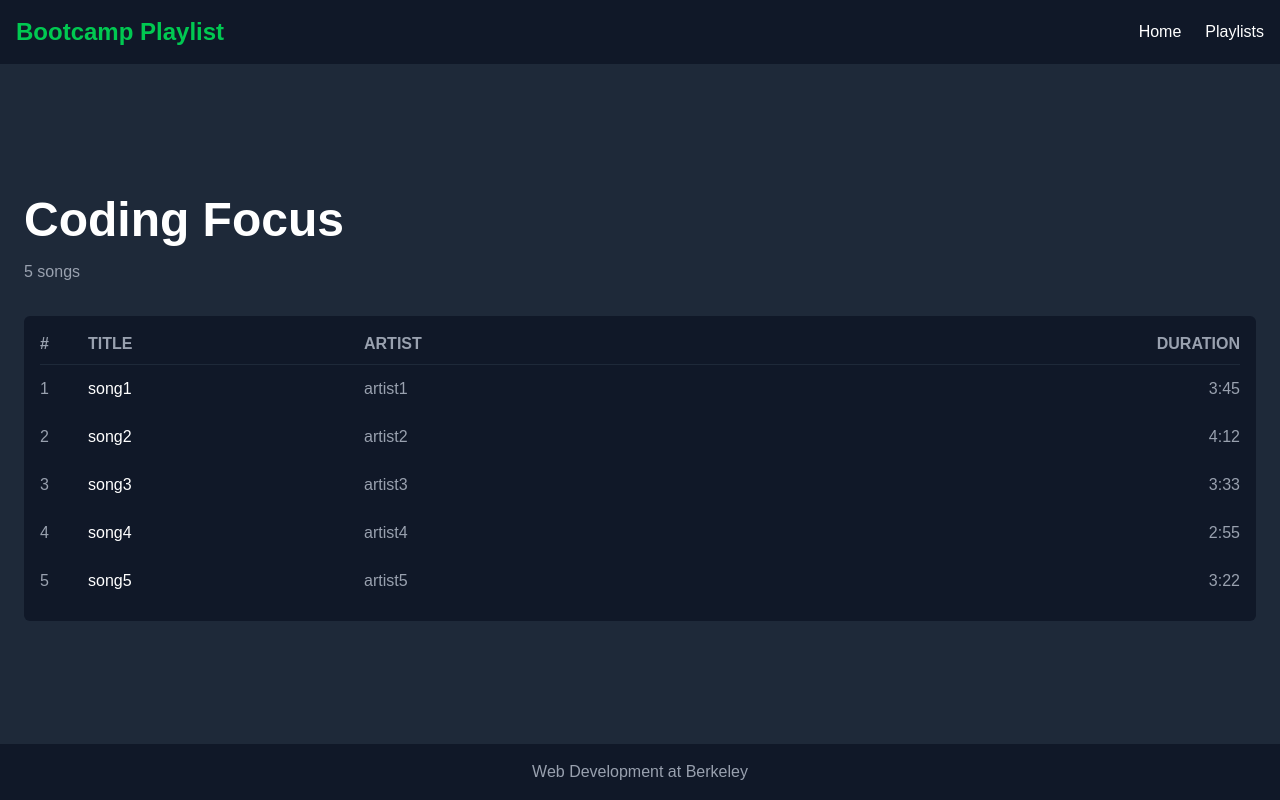
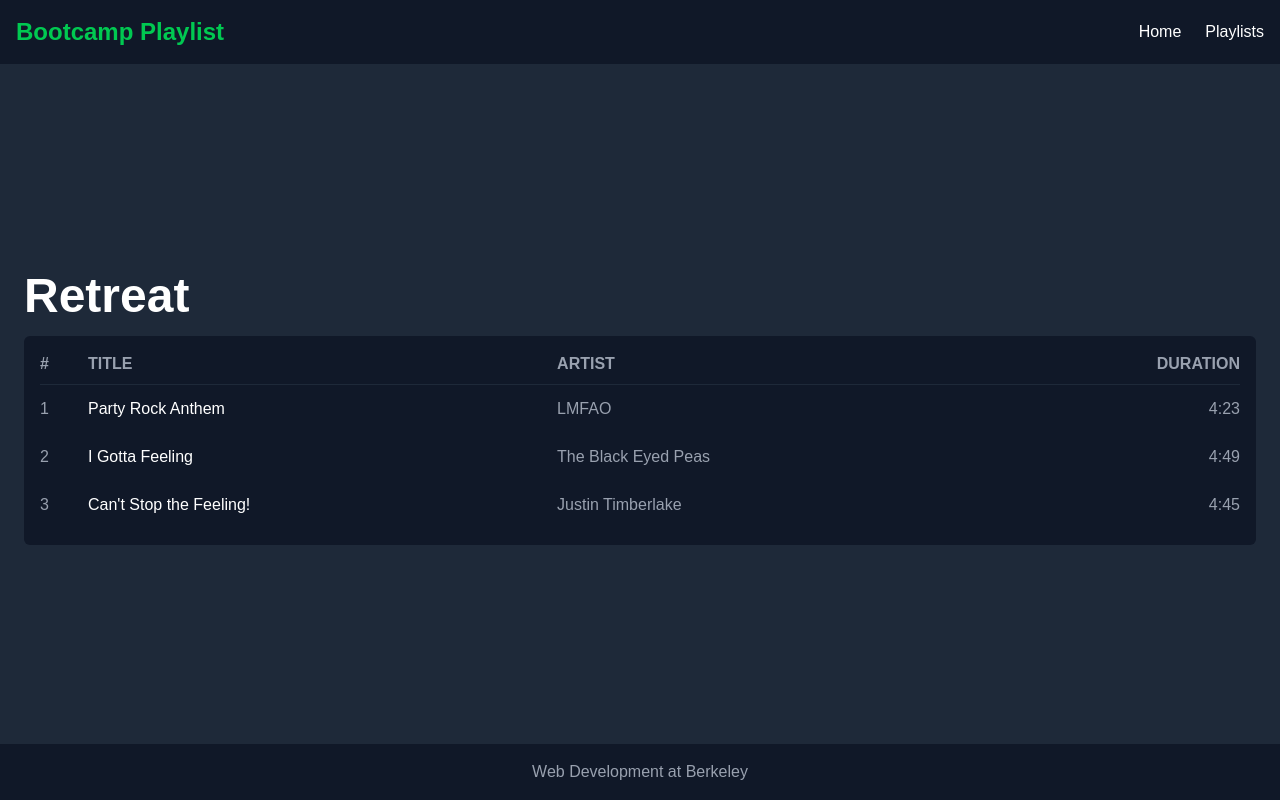
Before and after one commit to ortizrodrigo/rodrigo-bootcamp-playlist, a Next.js app in the folder my-app/: page /playlists/1 in a window 1280 px wide. Built offline with nearby package versions, Linux system fonts and the light colour scheme.

Commit message:
added global state management w/ useContext and an add playlist button

```diff
--- a/my-app/src/components/Layout.tsx
+++ b/my-app/src/components/Layout.tsx
@@ -1,7 +1,9 @@
 import Link from "next/link";
+import { PlaylistProvider } from "../contexts/PlaylistContext";
 
 export default function Layout({ children }: { children: React.ReactNode }) {
     return (
+        <PlaylistProvider>
             <div className="flex flex-col min-h-screen bg-gray-800 text-white">
             {/* Header */}
             <header className="flex justify-between items-center p-4 border-b border-gray-800 bg-gray-900">
@@ -27,5 +29,6 @@ export default function Layout({ children }: { children: React.ReactNode }) {
                 Web Development at Berkeley
             </footer>
             </div>
+        </PlaylistProvider>
     );
 }
--- /dev/null
+++ b/my-app/src/components/Modal.tsx
@@ -0,0 +1,28 @@
+import { ReactNode } from "react";
+import type React from "react"
+
+interface ModalProps {
+    isOpen: boolean;
+    onClose: () => void;
+    children: ReactNode;
+    title?: string;
+}
+
+export default function Modal({ isOpen, onClose, children, title }: ModalProps) {
+    if (!isOpen) return null;
+
+    return (
+        <div className="fixed inset-0 z-50 flex items-center justify-center bg-gray-900 bg-opacity-30">
+            <div className="bg-gray-800 rounded-lg p-6 w-full max-w-md">
+                {title && (<h2 className="text-xl font-bold text-white mb-4">{title}</h2>)}
+                <div>{children}</div>
+                <button
+                    onClick={onClose}
+                    className="mt-4 bg-red-500 hover:bg-red-600 text-white font-bold px-4 py-2 rounded-md"
+                >
+                    Close
+                </button>
+            </div>
+        </div>
+    );
+}
--- a/my-app/src/contexts/PlaylistContext.tsx
+++ b/my-app/src/contexts/PlaylistContext.tsx
@@ -1,99 +1,61 @@
-import { createContext, useContext, useState, ReactNode } from 'react';
+import { createContext, useContext, useState, ReactNode } from "react";
 
-const INITIAL_PLAYLISTS = [
-  { id: "1", name: "Coding Focus", tracks: 5},
-  { id: "2", name: "Study Beats", tracks: 4},
-];
-
-const INITIAL_TRACKS = {
-  "1": [
-    { id: "101", title: "Focus Mode", artist: "CodeMaster", duration: "3:45" },
-    { id: "102", title: "Algorithm Flow", artist: "ByteBeats", duration: "4:12" },
-    { id: "103", title: "Recursive Dreams", artist: "StackOverflow", duration: "3:33" },
-    { id: "104", title: "Function Harmony", artist: "DevOps", duration: "2:55" },
-    { id: "105", title: "Binary Sunset", artist: "GitMaster", duration: "3:22" },
-  ],
-  "2": [
-    { id: "201", title: "Study Session", artist: "BrainWave", duration: "4:20" },
-    { id: "202", title: "Deep Learning", artist: "Neural Network", duration: "3:15" },
-    { id: "203", title: "Midnight Oil", artist: "Cramming", duration: "2:45" },
-    { id: "204", title: "Final Countdown", artist: "Exam Ready", duration: "3:50" },
-  ],
-};
-
-type Playlist = {
+interface Playlist {
     id: string;
     name: string;
     tracks: number;
-};
+}
 
-type Track = {
+interface Track {
     id: string;
     title: string;
     artist: string;
     duration: string;
-};
+}
 
-type PlaylistContextType = {
+interface PlaylistContextType {
     playlists: Playlist[];
-  getPlaylist: (id: string) => Playlist | undefined;
-  getPlaylistTracks: (id: string) => Track[];
-  createPlaylist: (name: string) => void;
-  addTrackToPlaylist: (playlistId: string, track: Track) => void;
-};
+    tracks: { [key: string]: Track[] };
+    addPlaylist: (newPlaylist: Playlist, newTracks: Track[]) => void;
+    editPlaylist: (id: string, updatedPlaylist: Partial<Playlist>) => void;
+}
 
 const PlaylistContext = createContext<PlaylistContextType | undefined>(undefined);
 
-export function PlaylistProvider({ children }: { children: ReactNode }) {
-  const [playlists, setPlaylists] = useState<Playlist[]>(INITIAL_PLAYLISTS);
-  const [tracks, setTracks] = useState<Record<string, Track[]>>(INITIAL_TRACKS);
+const SAMPLE_PLAYLISTS: Playlist[] = [
+    { id: "1", name: "Retreat", tracks: 3 },
+    { id: "2", name: "Party", tracks: 2 },
+];
 
-  const getPlaylist = (id: string) => {
-    return playlists.find(playlist => playlist.id === id);
+const SAMPLE_TRACKS: { [key: string]: Track[] } = {
+    "1": [
+        { id: "101", title: "Party Rock Anthem", artist: "LMFAO", duration: "4:23" },
+        { id: "102", title: "I Gotta Feeling", artist: "The Black Eyed Peas", duration: "4:49" },
+        { id: "103", title: "Can't Stop the Feeling!", artist: "Justin Timberlake", duration: "4:45" },
+    ],
+    "2": [
+        { id: "201", title: "Get Lucky", artist: "Daft Punk ft. Pharrell Williams", duration: "6:09" },
+        { id: "202", title: "Don't Stop the Music", artist: "Rihanna", duration: "4:27" },
+  ],
 };
 
-  const getPlaylistTracks = (id: string) => {
-    return tracks[id] || [];
+export function PlaylistProvider({ children }: { children: ReactNode }) {
+    const [playlists, setPlaylists] = useState<Playlist[]>(SAMPLE_PLAYLISTS);
+    const [tracks, setTracks] = useState<{ [key: string]: Track[] }>(SAMPLE_TRACKS);
+
+    const addPlaylist = (newPlaylist: Playlist, newTracks: Track[]) => {
+        setPlaylists((prev) => [...prev, newPlaylist]);
+        setTracks((prev) => ({ ...prev, [newPlaylist.id]: newTracks }));
     };
 
-  const createPlaylist = (name: string) => {
-    const newId = String(Date.now());
-    const newPlaylist = {
-      id: newId,
-      name,
-      tracks: 0,
-    };
-
-    setPlaylists([...playlists, newPlaylist]);
-    setTracks({
-      ...tracks,
-      [newId]: []
-    });
-  };
-
-  const addTrackToPlaylist = (playlistId: string, track: Track) => {
-    const playlistTracks = [...(tracks[playlistId] || []), track];
-
-    setTracks({
-      ...tracks,
-      [playlistId]: playlistTracks
-    });
-
-    setPlaylists(playlists.map(playlist =>
-      playlist.id === playlistId
-        ? { ...playlist, tracks: playlistTracks.length }
-        : playlist
-    ));
+  const editPlaylist = (id: string, updatedPlaylist: Partial<Playlist>) => {
+    setPlaylists((prev) =>
+        prev.map((playlist) => playlist.id === id ? { ...playlist, ...updatedPlaylist } : playlist)
+    );
   };
 
   return (
-    <PlaylistContext.Provider value={{
-      playlists,
-      getPlaylist,
-      getPlaylistTracks,
-      createPlaylist,
-      addTrackToPlaylist
-    }}>
+    <PlaylistContext.Provider value={{ playlists, tracks, addPlaylist, editPlaylist }}>
       {children}
     </PlaylistContext.Provider>
   );
@@ -101,8 +63,8 @@ export function PlaylistProvider({ children }: { children: ReactNode }) {
 
 export function usePlaylist() {
     const context = useContext(PlaylistContext);
-  if (context === undefined) {
-    throw new Error('usePlaylist must be used within a PlaylistProvider');
+    if (!context) {
+        throw new Error("usePlaylist must be used within a PlaylistProvider");
     }
     return context;
 }
--- a/my-app/src/pages/playlists/[id].tsx
+++ b/my-app/src/pages/playlists/[id].tsx
@@ -1,56 +1,12 @@
-import Link from "next/link";
 import { useRouter } from "next/router";
-import { useState, useEffect } from "react";
-
-interface Playlist {
-  id: string;
-  name: string;
-  tracks: number;
-}
-
-interface Track {
-  id: string;
-  title: string;
-  artist: string;
-  duration: string;
-}
-
-const SAMPLE_TRACKS: { [key: string]: Track[] } = {
-  "1": [
-    { id: "101", title: "song1", artist: "artist1", duration: "3:45" },
-    { id: "102", title: "song2", artist: "artist2", duration: "4:12" },
-    { id: "103", title: "song3", artist: "artist3", duration: "3:33" },
-    { id: "104", title: "song4", artist: "artist4", duration: "2:55" },
-    { id: "105", title: "song5", artist: "artist5", duration: "3:22" },
-  ],
-  "2": [
-    { id: "201", title: "Study Session", artist: "BrainWave", duration: "4:20" },
-    { id: "202", title: "Deep Learning", artist: "Neural Network", duration: "3:15" },
-    { id: "203", title: "Midnight Oil", artist: "Cramming", duration: "2:45" },
-    { id: "204", title: "Final Countdown", artist: "Exam Ready", duration: "3:50" },
-  ],
-};
-
-const SAMPLE_PLAYLISTS: { [key: string]: Playlist } = {
-  "1": { id: "1", name: "Coding Focus", tracks: 5},
-  "2": { id: "2", name: "Study Beats", tracks: 4},
-};
+import { usePlaylist } from "@/contexts/PlaylistContext";
 
 export default function PlaylistDetail() {
   const router = useRouter();
   const { id } = router.query;
-  // Update useState to use Playlist type instead of null
-  const [playlist, setPlaylist] = useState<Playlist | null>(null);
-  const [tracks, setTracks] = useState<Track[]>([]);
+  const { playlists, tracks } = usePlaylist();
 
-  useEffect(() => {
-    if (id && typeof id === 'string') {
-      setPlaylist(SAMPLE_PLAYLISTS[id] ?? null);
-      setTracks(SAMPLE_TRACKS[id] ?? []);
-    }
-  }, [id]);
-
-  if (!playlist) {
+  if (!id || typeof id !== "string") {
     return (
       <main className="flex-grow flex items-center justify-center">
         <p>Loading playlist...</p>
@@ -58,14 +14,20 @@ export default function PlaylistDetail() {
     );
   }
 
+  const playlist = playlists.find((p) => p.id === id);
+  const playlistTracks = tracks[id] || [];
+
+  if (!playlist) {
+    return (
+      <main className="flex-grow flex items-center justify-center">
+        <p>Playlist not found</p>
+      </main>
+    );
+  }
+
   return (
     <main className="flex-grow p-6">
-      <div className="flex flex-col md:flex-row gap-6 mb-8">
-        <div className="flex flex-col justify-end">
-          <h1 className="text-5xl font-bold mt-2 mb-4">{playlist.name}</h1>
-          <p className="text-gray-400">{playlist.tracks} songs</p>
-        </div>
-      </div>
+      <h1 className="text-5xl font-bold mt-2 mb-4">{playlist.name}</h1>
 
       <div className="bg-gray-900 rounded-md p-4">
         <table className="w-full">
@@ -78,7 +40,7 @@ export default function PlaylistDetail() {
             </tr>
           </thead>
           <tbody>
-            {tracks.map((track, index) => (
+            {playlistTracks.map((track, index) => (
               <tr key={track.id} className="hover:bg-gray-800 group">
                 <td className="py-3 text-gray-400">{index + 1}</td>
                 <td className="py-3 font-medium group-hover:text-green-400">{track.title}</td>
--- a/my-app/src/pages/playlists/index.tsx
+++ b/my-app/src/pages/playlists/index.tsx
@@ -1,33 +1,78 @@
 import Link from "next/link";
 import { useState } from "react";
-
-// Sample playlist data
-const SAMPLE_PLAYLISTS = [
-  { id: "1", name: "Retreat Playlist", tracks: 5},
-  { id: "2", name: "Party Playlist", tracks: 1},
-];
+import { usePlaylist } from "@/contexts/PlaylistContext";
+import Modal from "@/components/Modal";
 
 export default function PlaylistsPage() {
-  const [playlists, setPlaylists] = useState(SAMPLE_PLAYLISTS);
+    const { playlists, addPlaylist } = usePlaylist();
+    const [isModalOpen, setIsModalOpen] = useState(false);
+    const [playlistName, setPlaylistName] = useState("");
+
+    const handleAddPlaylist = (e: React.FormEvent) => {
+        e.preventDefault();
+        if (!playlistName.trim()) return; // no empty names
+
+        const newPlaylist = {
+            id: Date.now().toString(), // unique ID using timestamp
+            name: playlistName,
+            tracks: 0, // empty
+        };
+        addPlaylist(newPlaylist, []); // add empty track array
+        setPlaylistName(""); // reset input
+        setIsModalOpen(false); // close modal
+    };
 
     return (
         <main className="flex flex-col">
             <h1 className="text-3xl font-bold mb-6">Playlists</h1>
 
+            {/* playlist grid + add playlist button */}
             <div className="grid grid-cols-1 md:grid-cols-2 lg:grid-cols-3 xl:grid-cols-4 gap-6 max-w-7xl mx-auto justify-center">
                 {playlists.map((playlist) => (
                 <Link
                     href={`/playlists/${playlist.id}`}
                     key={playlist.id}
-
-            className="bg-gray-700 rounded-md overflow-hidden hover:bg-gray-600 transition transform hover:scale-105 w-full">
+                    className="bg-gray-700 rounded-md overflow-hidden hover:bg-gray-600 transition transform hover:scale-105 w-full"
+                >
                     <div className="p-4">
                         <h3 className="font-bold text-lg truncate">{playlist.name}</h3>
                         <p className="text-gray-400">{playlist.tracks} tracks</p>
                     </div>
                 </Link>
                 ))}
+                {/* add playlist button as grid item */}
+                <button
+                    onClick={() => setIsModalOpen(true)}
+                    className="bg-green-500 hover:bg-green-600 text-white font-bold rounded-md overflow-hidden transition transform hover:scale-105 w-full flex items-center justify-center"
+                >
+                    <div className="p-4 text-center">
+                        <span className="text-lg font-bold">Add Playlist</span>
                     </div>
+                </button>
+            </div>
+
+            {/* Modal for creating a new playlist */}
+            <Modal
+                isOpen={isModalOpen}
+                onClose={() => setIsModalOpen(false)}
+                title="Create New Playlist"
+            >
+                <form onSubmit={handleAddPlaylist} className="flex flex-col gap-4">
+                    <input
+                        type="text"
+                        value={playlistName}
+                        onChange={(e) => setPlaylistName(e.target.value)}
+                        placeholder="Enter playlist name"
+                        className="bg-gray-700 text-white p-2 rounded-md w-full"
+                    />
+                    <button
+                        type="submit"
+                        className="bg-blue-500 hover:bg-blue-600 text-white font-bold px-4 py-2 rounded-md"
+                    >
+                        Create
+                    </button>
+                </form>
+            </Modal>
         </main>
     );
 }
```
Lines whose indentation alone changed are shown as unchanged.
